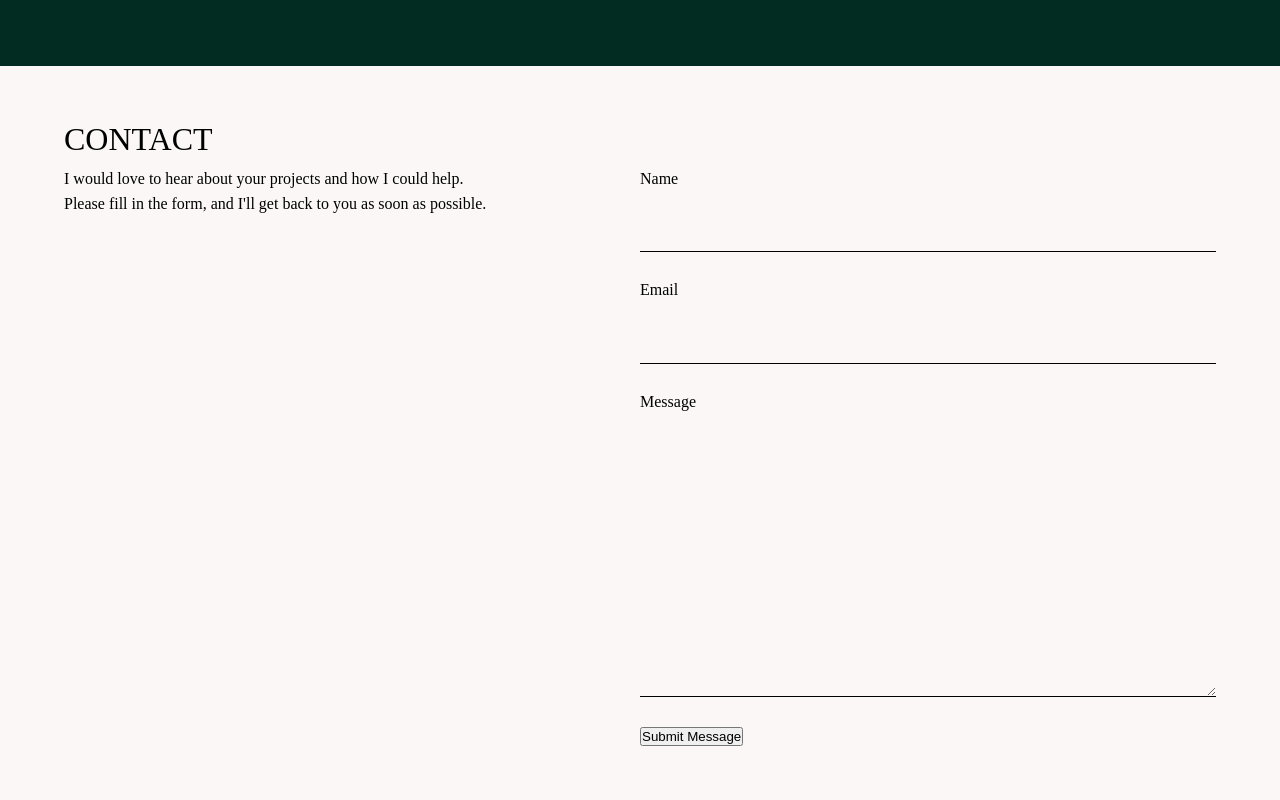
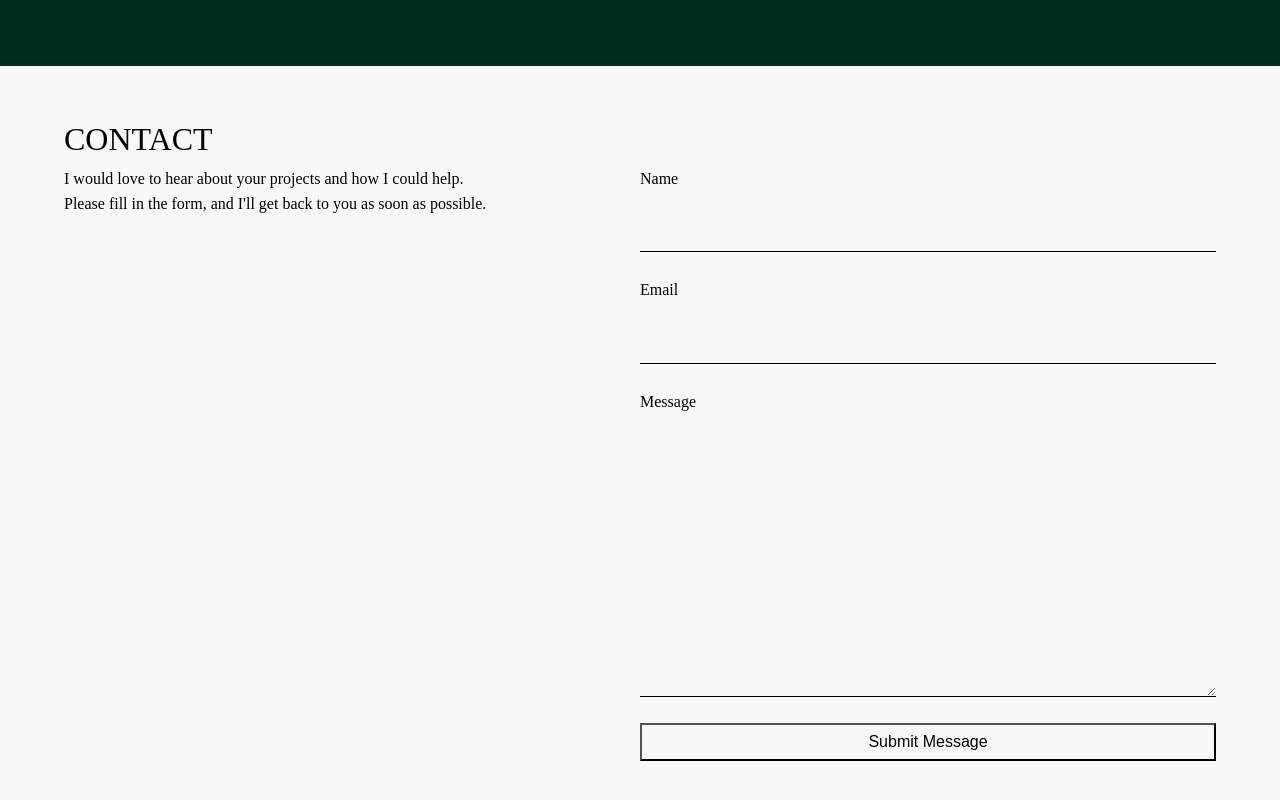
Before and after one commit to Lovethrech/my-main-portfolio, a Vue app: page / in a window 1280 px wide. Shown: the part 2265-3065 px from the top of the page. Built offline with nearby package versions, Linux system fonts and the light colour scheme.

Commit message:
working on the home-contact components.

```diff
--- a/src/components/contact/ContactFormBtn.vue
+++ b/src/components/contact/ContactFormBtn.vue
@@ -1,5 +1,15 @@
 <template>
-    <button type="submit">
+    <button type="submit" id="contact-form-btn">
         Submit Message
     </button>
 </template>
+
+<style scoped>
+#contact-form-btn{
+    width: 100%;
+    background-color: var(--bg-color);
+    color: var(--text-color);
+    padding: 1vh;
+    font-size: 2vh;
+}
+</style>
```
